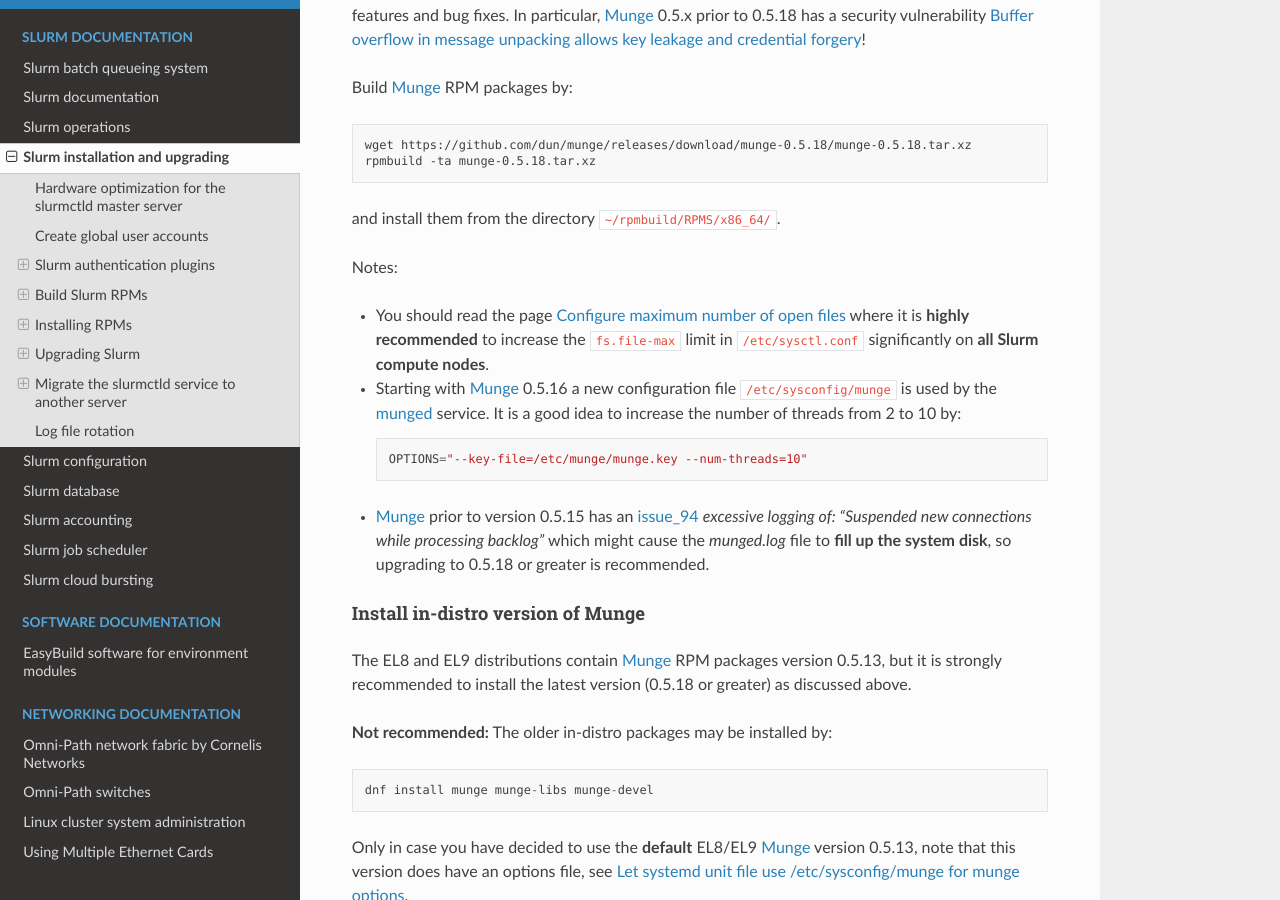
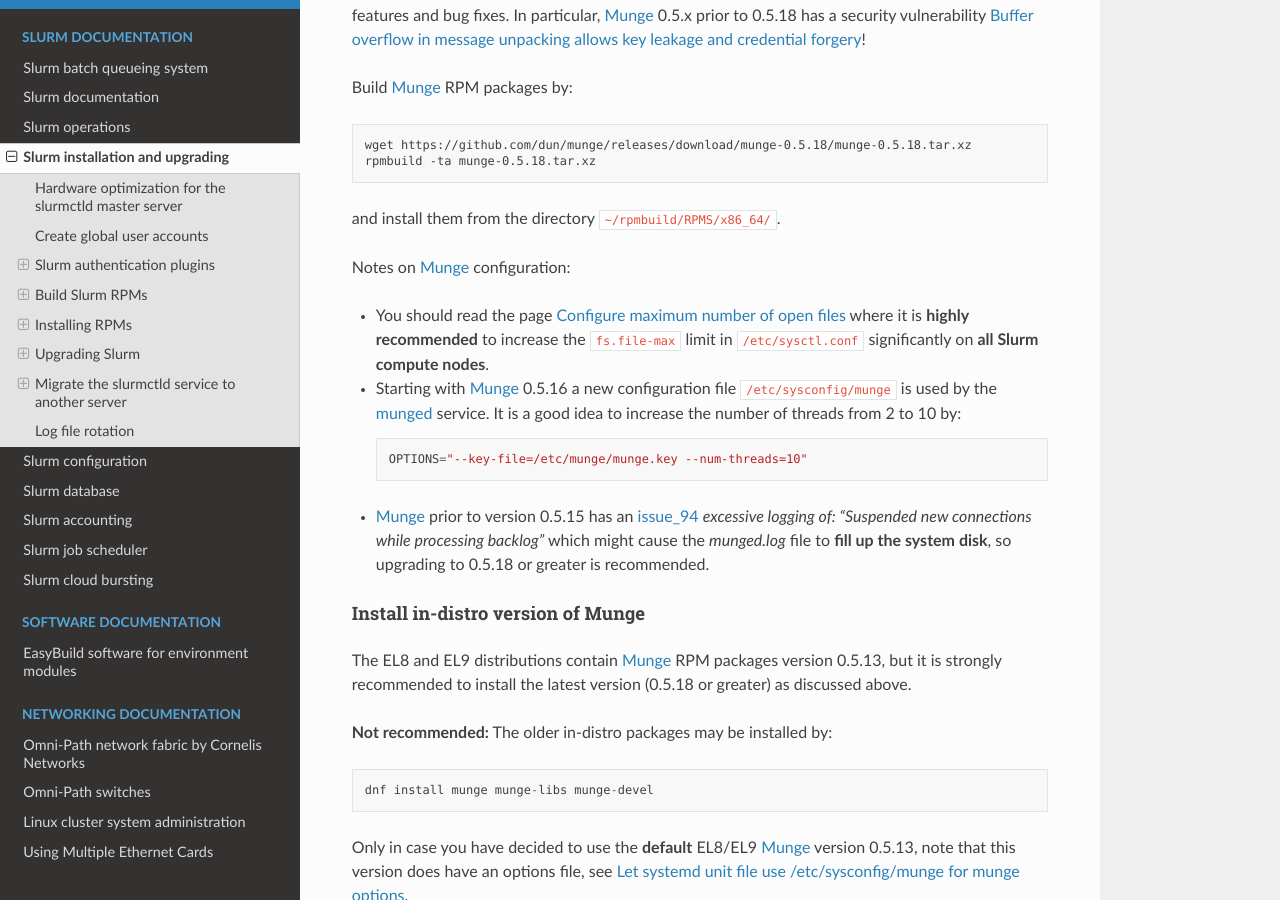
Before and after one commit to OleHolmNielsen/Niflheim_system, a Sphinx documentation site: the page built from docs/Slurm_installation.rst, in a window 1280 px wide and 900 px high, scrolled down 2921 px. Built offline with Sphinx 7.4.7 and the Read the Docs theme 3.1.0, drawn with Linux system fonts in a browser that asks for light colours.

Commit message:
Minor edit

```diff
--- a/docs/Slurm_installation.rst
+++ b/docs/Slurm_installation.rst
@@ -139,7 +139,7 @@
 
 and install them from the directory ``~/rpmbuild/RPMS/x86_64/``.
 
-Notes:
+Notes on Munge_ configuration:
 
 * You should read the page :ref:`configure_maximum_number_of_open_files`
   where it is **highly recommended** to increase the ``fs.file-max``
```
